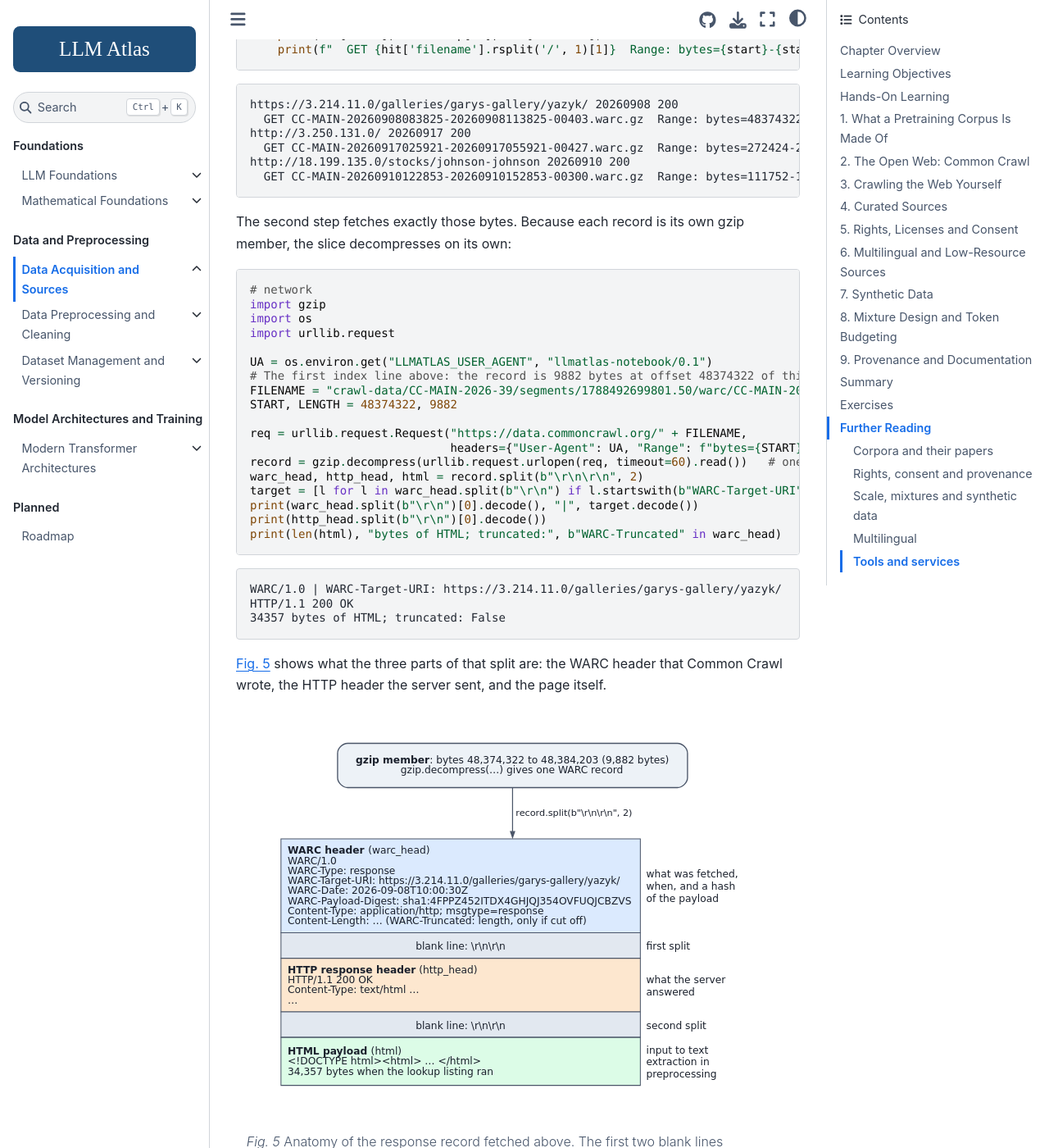
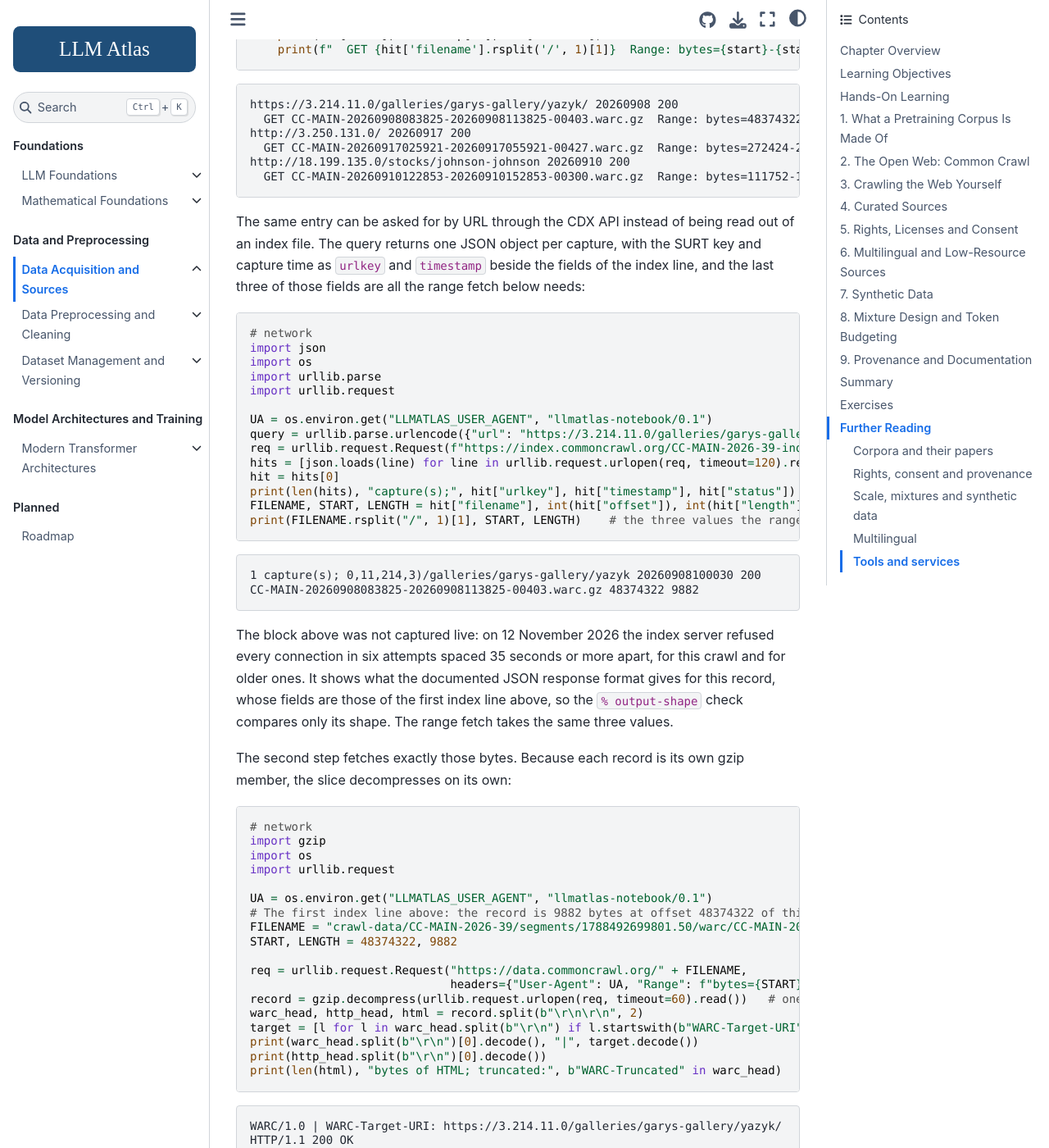
Before and after one commit to Beaker12/llmatlas, a Jupyter Book: the page built from chapters/03-data-acquisition/index.md, in a window 1280 px wide and 1400 px high, scrolled down 11417 px. Shown: the whole window at 82% size. Built offline with Jupyter Book 1.0.4 settings and Sphinx 7.4.7 and the Sphinx Book theme 1.1.4, drawn with Linux system fonts in a browser that asks for light colours; pages that are not in the unit, such as notebooks, are missing from menus; cross-references to code outside the pages are shown as plain code; some of the changed text lies outside the part shown.

Commit message:
Chapter 3: add the CDX index query, the Singapore exception, and IPv6 and userinfo canonicalization examples
The index-query example shows the documented response format for the record already shown, and the text
says it was not captured live because the index server refused every connection. The Singapore clause cites
sections 243 and 244 of the Copyright Act 2021 from an archived copy of the official statute site.

````diff
--- a/chapters/03-data-acquisition/index.md
+++ b/chapters/03-data-acquisition/index.md
@@ -261,6 +261,34 @@
 http://18.199.135.0/stocks/johnson-johnson 20260910 200
   GET CC-MAIN-20260910122853-20260910152853-00300.warc.gz  Range: bytes=111752-125567
 ```
+
+The same entry can be asked for by URL through the CDX API instead of being read out of an index file. The query returns one JSON object per capture, with the SURT key and capture time as `urlkey` and `timestamp` beside the fields of the index line, and the last three of those fields are all the range fetch below needs:
+
+```python
+# network
+import json
+import os
+import urllib.parse
+import urllib.request
+
+UA = os.environ.get("LLMATLAS_USER_AGENT", "llmatlas-notebook/0.1")
+query = urllib.parse.urlencode({"url": "https://3.214.11.0/galleries/garys-gallery/yazyk/", "output": "json"})
+req = urllib.request.Request(f"https://index.commoncrawl.org/CC-MAIN-2026-39-index?{query}", headers={"User-Agent": UA})
+hits = [json.loads(line) for line in urllib.request.urlopen(req, timeout=120).read().decode().splitlines()]
+hit = hits[0]
+print(len(hits), "capture(s);", hit["urlkey"], hit["timestamp"], hit["status"])
+FILENAME, START, LENGTH = hit["filename"], int(hit["offset"]), int(hit["length"])
+print(FILENAME.rsplit("/", 1)[1], START, LENGTH)    # the three values the range fetch below uses
+```
+
+% output-shape
+
+```text
+1 capture(s); 0,11,214,3)/galleries/garys-gallery/yazyk 20260908100030 200
+CC-MAIN-20260908083825-20260908113825-00403.warc.gz 48374322 9882
+```
+
+The block above was not captured live: on 12 November 2026 the index server refused every connection in six attempts spaced 35 seconds or more apart, for this crawl and for older ones. It shows what the documented JSON response format gives for this record, whose fields are those of the first index line above, so the `% output-shape` check compares only its shape. The range fetch takes the same three values.
 
 The second step fetches exactly those bytes. Because each record is its own gzip member, the slice decompresses on its own:
 
@@ -532,6 +560,8 @@
 
 
 print(canonicalize("HTTP://Example.COM:80/a/./b/../c/%7euser?b=2&a=1#top"))
+print(canonicalize("http://user:secret@[2001:DB8::1]:8080/x"))   # IPv6 keeps its brackets; userinfo dropped
+print(canonicalize("https://[::1]:443/"))
 bot = PoliteCrawler(transport)
 first = bot.crawl(["https://Example.com/"])
 print("first crawl: ", dict(sorted(first.items(), key=str)), "in", bot.now, "simulated seconds")
@@ -544,6 +574,8 @@
 
 ```text
 http://example.com/a/c/~user?a=1&b=2
+http://[2001:db8::1]:8080/x
+https://[::1]/
 first crawl:  {'blocked': 1, 'duplicate': 2, 200: 5} in 6.0 simulated seconds
 second crawl: {'blocked': 1, 'duplicate': 2, 304: 5} in 6.0 simulated seconds
 ```
@@ -680,7 +712,7 @@
 
 - In the **United States** the argument is fair use: that training is a transformative, non-expressive use that does not substitute for the work. Several suits by authors, publishers and news organizations against model developers were pending or partly decided in 2024 and 2025. The rulings so far have turned on how the data was obtained (a pirated library is treated differently from a lawful copy) {cite}`bartz2025order`, on market harm, which decided *Kadrey v. Meta* because the plaintiffs offered no evidence that the model's outputs would dilute the market for their books {cite}`kadrey2025order`, and, for a non-generative tool built from a competitor's content to compete with it, against fair use in *Thomson Reuters v. Ross* {cite}`thomsonreuters2025ross`. {ref}`sec-ch3-books` gives the three cases in more detail.
 - The **European Union**'s Digital Single Market directive (2019) created a text-and-data-mining exception for research institutions and a general one that rights holders may opt out of in a machine-readable way; the AI Act (Regulation 2024/1689) requires providers of general-purpose models to put in place a copyright policy that identifies and honors those opt-outs (Article 53(1)(c)) and to publish a sufficiently detailed summary of the content used for training, on a template from the AI Office (Article 53(1)(d)). A robots.txt directive is the most common machine-readable form, though the directive says only "such as machine-readable means", and which forms count is contested.
-- **Japan** permits uses that are not for enjoying a work's expression, which covers training, under Article 30-4 of its Copyright Act (added in 2018), unless the use would unreasonably prejudice the copyright owner's interests. The **United Kingdom** allows text and data analysis only for non-commercial research (section 29A of its Copyright Act) and opened a consultation on a broader exception in December 2024.
+- **Japan** permits uses that are not for enjoying a work's expression, which covers training, under Article 30-4 of its Copyright Act (added in 2018), unless the use would unreasonably prejudice the copyright owner's interests. The **United Kingdom** allows text and data analysis only for non-commercial research (section 29A of its Copyright Act) and opened a consultation on a broader exception in December 2024. **Singapore**'s Copyright Act 2021 has a statutory exception for computational data analysis: in its Part 5 (permitted uses), Division 8, section 243 defines what computational data analysis is and section 244 permits "copying or communicating for computational data analysis" {cite}`singapore2021copyright`.
 
 Copyright is not the only legal route. A site's terms of service raise a contract question, and in the United States anti-hacking law adds another: the Computer Fraud and Abuse Act forbids accessing a protected computer "without authorization". In *hiQ Labs v. LinkedIn* the Ninth Circuit, reconsidering the case after the Supreme Court's *Van Buren* decision, held that hiQ had raised serious questions whether access can be "without authorization" under the CFAA "where, as here, prior authorization is not generally required, but a particular person—or bot—is refused access", that is, to pages anyone can view, while noting that trespass to chattels and breach of contract claims may still be available {cite}`hiq2022linkedin`. Scraping public pages is therefore not thereby lawful: the risk moves from copyright to contract and tort, which is why the terms-of-service restrictions measured in {ref}`sec-ch3-robots-txt-opt-outs-commons` matter even where robots.txt admits a crawler.
 
````
Also changed, not shown: 1 other file.
